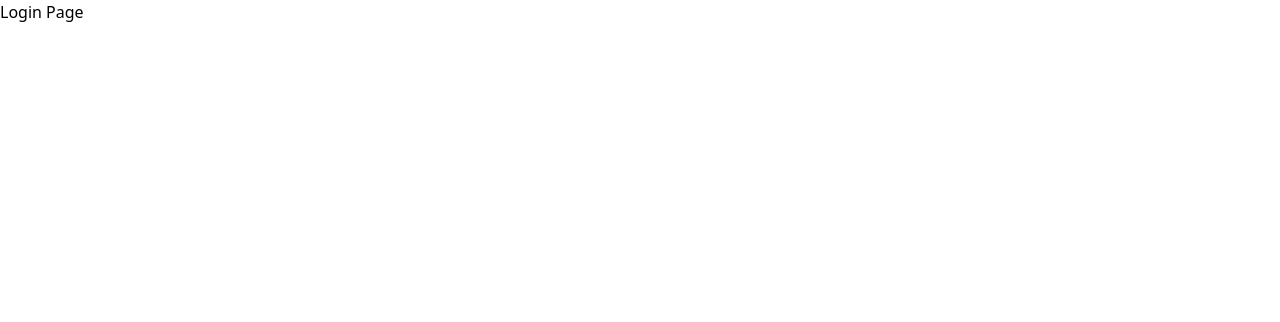
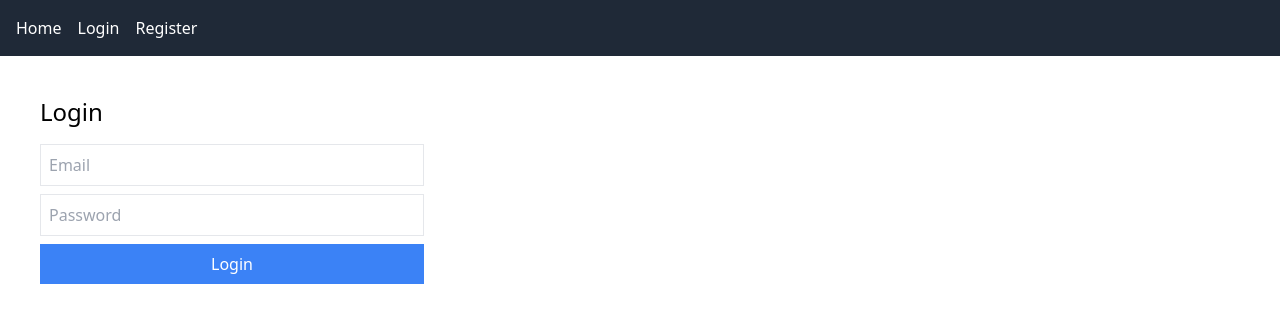
Before and after one commit to Aruwie/react-user-app, a React (Vite) app: page /login in a window 1280 px wide. Shown: the top 322 px of the page. Built offline with nearby package versions, Linux system fonts and the light colour scheme.

Commit message:
feat: implement login API integration

```diff
--- a/package.json
+++ b/package.json
@@ -10,6 +10,7 @@
     "preview": "vite preview"
   },
   "dependencies": {
+    "axios": "^1.15.0",
     "react": "^19.2.4",
     "react-dom": "^19.2.4",
     "react-router-dom": "^7.14.0"
--- /dev/null
+++ b/src/api/axios.js
@@ -0,0 +1,7 @@
+import axios from "axios"
+
+const api = axios.create({
+  baseURL: "https://reqres.in/api",
+})
+
+export default api
--- /dev/null
+++ b/src/components/Navbar.jsx
@@ -0,0 +1,13 @@
+import { Link } from "react-router-dom"
+
+function Navbar() {
+  return (
+    <nav className="bg-gray-800 text-white p-4 flex gap-4">
+      <Link to="/">Home</Link>
+      <Link to="/login">Login</Link>
+      <Link to="/register">Register</Link>
+    </nav>
+  )
+}
+
+export default Navbar
--- a/src/pages/Login.jsx
+++ b/src/pages/Login.jsx
@@ -1,5 +1,52 @@
+import { useState } from "react"
+import api from "../api/axios"
+
 function Login() {
-  return <h1>Login Page</h1>
+  const [email, setEmail] = useState("")
+  const [password, setPassword] = useState("")
+
+  const handleLogin = async (e) => {
+    e.preventDefault()
+
+    try {
+      const response = await api.post("/login", {
+        email,
+        password,
+      })
+
+      console.log("SUCCESS:", response.data)
+    } catch (error) {
+      console.log("ERROR:", error.response?.data)
+    }
+  }
+
+  return (
+    <div className="p-10">
+      <h1 className="text-2xl mb-4">Login</h1>
+
+      <form onSubmit={handleLogin} className="flex flex-col gap-2 max-w-sm">
+        <input
+          type="email"
+          placeholder="Email"
+          className="border p-2"
+          value={email}
+          onChange={(e) => setEmail(e.target.value)}
+        />
+
+        <input
+          type="password"
+          placeholder="Password"
+          className="border p-2"
+          value={password}
+          onChange={(e) => setPassword(e.target.value)}
+        />
+
+        <button className="bg-blue-500 text-white p-2">
+          Login
+        </button>
+      </form>
+    </div>
+  )
 }
 
 export default Login
--- a/src/routes/AppRoutes.jsx
+++ b/src/routes/AppRoutes.jsx
@@ -1,4 +1,6 @@
 import { BrowserRouter, Routes, Route } from "react-router-dom"
+
+import Navbar from "../components/Navbar"
 
 import Login from "../pages/Login"
 import Register from "../pages/Register"
@@ -8,6 +10,7 @@ import UserDetail from "../pages/UserDetail"
 function AppRoutes() {
   return (
     <BrowserRouter>
+      <Navbar />
       <Routes>
         <Route path="/login" element={<Login />} />
         <Route path="/register" element={<Register />} />
```
Also changed, not shown: 1 other file (tests, documents, lock files or other folders). Lines whose indentation alone changed are shown as unchanged.
